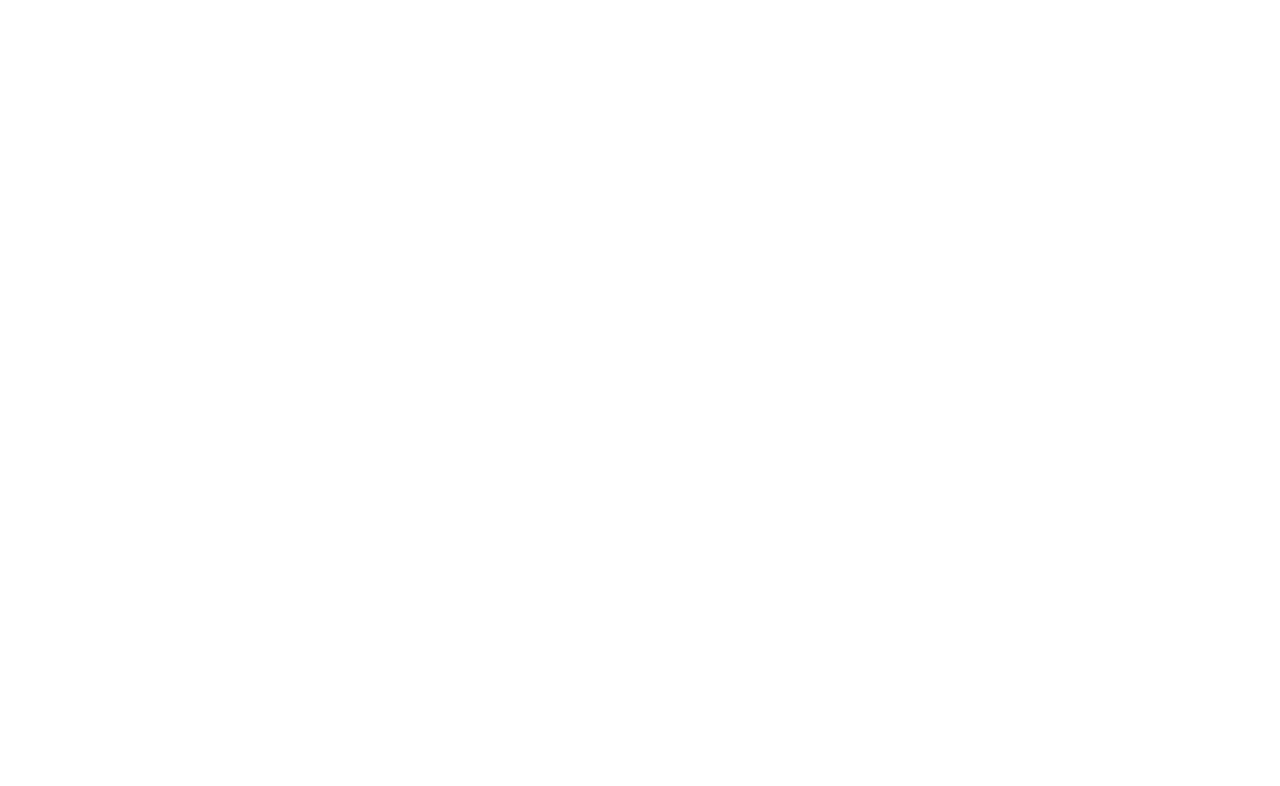
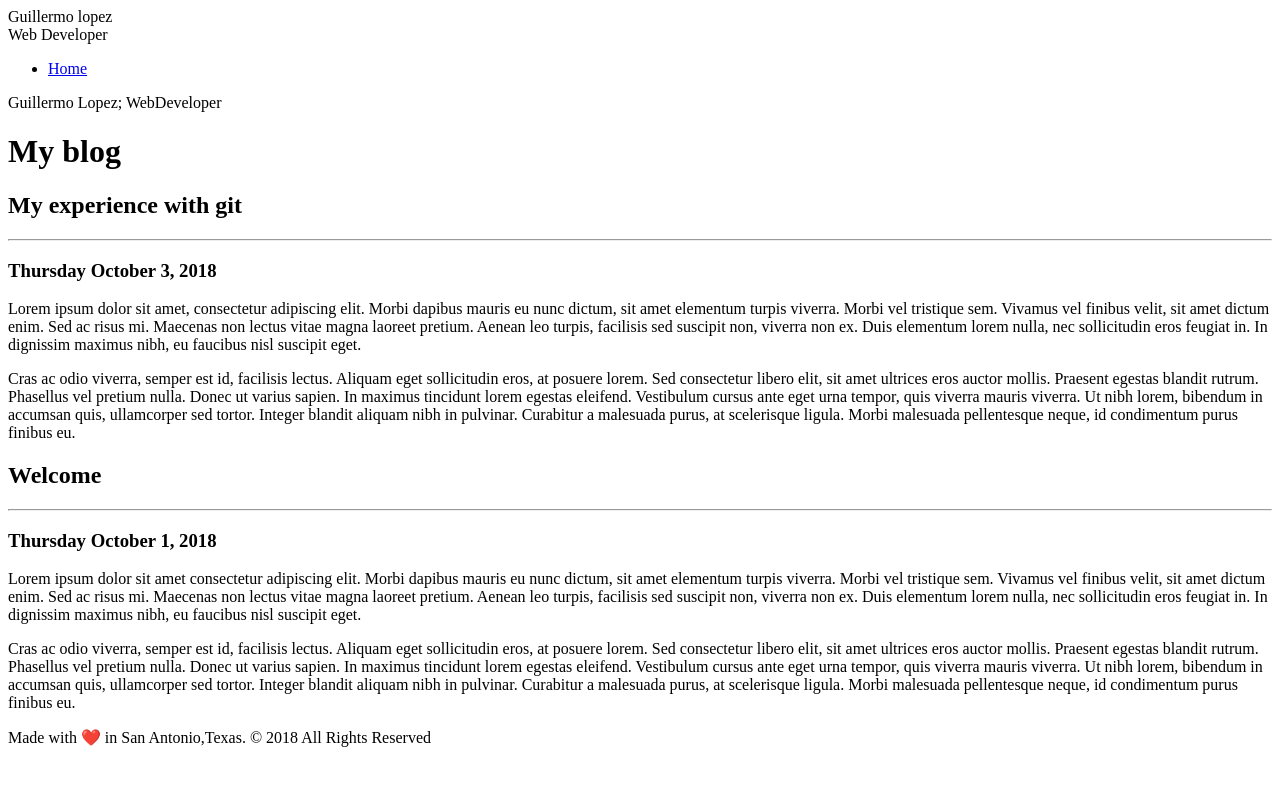
Before and after one commit to lopez-guilermo/personal-blog, a plain HTML site: page index.html in a window 1280 px wide. Drawn offline with Linux system fonts and the light colour scheme.

Commit message:
Add required HTML elements to the blog page skeleton

```diff
--- a/index.html
+++ b/index.html
@@ -1,13 +1,85 @@
 <!DOCTYPE html>
-<!DOCTYPE html>
+
 <html lang="en">
 <head>
-	<meta charset="UTF-8">
-	<meta name="viewport" content="width=device-width, initial-scale=1.0">
-	<meta http-equiv="X-UA-Compatible" content="ie=edge">
+	<meta charset="UTF-8" />
+	<meta name="viewport" content="width=device-width, initial-scale=1.0" />
+	<meta http-equiv="X-UA-Compatible" content="ie=edge" />
 	<title>Guillermo lopez - Web developer</title>
 </head>
 <body>
+	<div class="parent">
+		<div class="wrapper">
+			<nav>
+				<div class="inner-wrap">
+					<div class="site-header">Guillermo lopez</div>
+					<div class="site-subheader">Web Developer</div>
+					<ul class="site-navigation">
+						<li><a href="index.html">Home</a></li>
+					</ul>
+				</div>
+			</nav>
+			<main>
+				<div class="menu">
+					<div class="menu-icon" id="sidebarCollapse">
+						<span class="mobile-header">Guillermo Lopez; WebDeveloper</span>
+					</div>
+				</div>
+
+				<h1>My blog</h1>
+<article>
+ <h2>My experience with git</h2>
+ <hr />
+ <h3>Thursday October 3, 2018</h3>
+ <p>
+   Lorem ipsum dolor sit amet, consectetur adipiscing elit. Morbi dapibus mauris eu nunc
+   dictum, sit amet elementum turpis viverra. Morbi vel tristique sem. Vivamus vel finibus velit, sit amet
+   dictum enim. Sed ac risus mi. Maecenas non lectus vitae magna laoreet pretium. Aenean leo turpis, facilisis
+   sed suscipit non, viverra non ex. Duis elementum lorem nulla, nec sollicitudin eros feugiat in. In
+   dignissim maximus nibh, eu faucibus nisl suscipit eget.
+ </p>
+ <p>
+   Cras ac odio viverra, semper est id, facilisis lectus. Aliquam eget sollicitudin eros, at posuere lorem.
+   Sed consectetur libero elit, sit amet ultrices eros auctor mollis. Praesent egestas blandit rutrum. Phasellus vel pretium nulla. Donec ut varius sapien. In maximus tincidunt lorem egestas eleifend. Vestibulum cursus ante
+   eget urna tempor, quis viverra mauris viverra. Ut nibh lorem, bibendum in accumsan quis, ullamcorper sed
+   tortor. Integer blandit aliquam nibh in pulvinar. Curabitur a malesuada purus, at scelerisque ligula. Morbi
+   malesuada pellentesque neque, id condimentum purus finibus eu.
+ </p>
+</article>
+
+<article>
+ <h2>Welcome</h2>
+ <hr />
+ <h3>Thursday October 1, 2018</h3>
+ <p>
+   Lorem ipsum dolor sit amet consectetur adipiscing elit. Morbi dapibus mauris eu nunc
+   dictum, sit amet elementum turpis viverra. Morbi vel tristique sem. Vivamus vel finibus velit, sit amet
+   dictum enim. Sed ac risus mi. Maecenas non lectus vitae magna laoreet pretium. Aenean leo turpis, facilisis
+   sed suscipit non, viverra non ex. Duis elementum lorem nulla, nec sollicitudin eros feugiat in. In
+   dignissim
+   maximus nibh, eu faucibus nisl suscipit eget.
+ </p>
+ <p>
+   Cras ac odio viverra, semper est id, facilisis lectus. Aliquam eget sollicitudin eros, at posuere lorem.
+   Sed
+   consectetur libero elit, sit amet ultrices eros auctor mollis. Praesent egestas blandit rutrum. Phasellus
+   vel
+   pretium nulla. Donec ut varius sapien. In maximus tincidunt lorem egestas eleifend. Vestibulum cursus ante
+   eget urna tempor, quis viverra mauris viverra. Ut nibh lorem, bibendum in accumsan quis, ullamcorper sed
+   tortor. Integer blandit aliquam nibh in pulvinar. Curabitur a malesuada purus, at scelerisque ligula. Morbi
+   malesuada pellentesque neque, id condimentum purus finibus eu.
+ </p>
+</article>
+
+<footer>
+  Made with ❤️ in San Antonio,Texas. © 2018 All Rights Reserved
+</footer>
+			</main>
+		</div>
+	</div>
+
+
+
 
 </body>
 </html>
```
